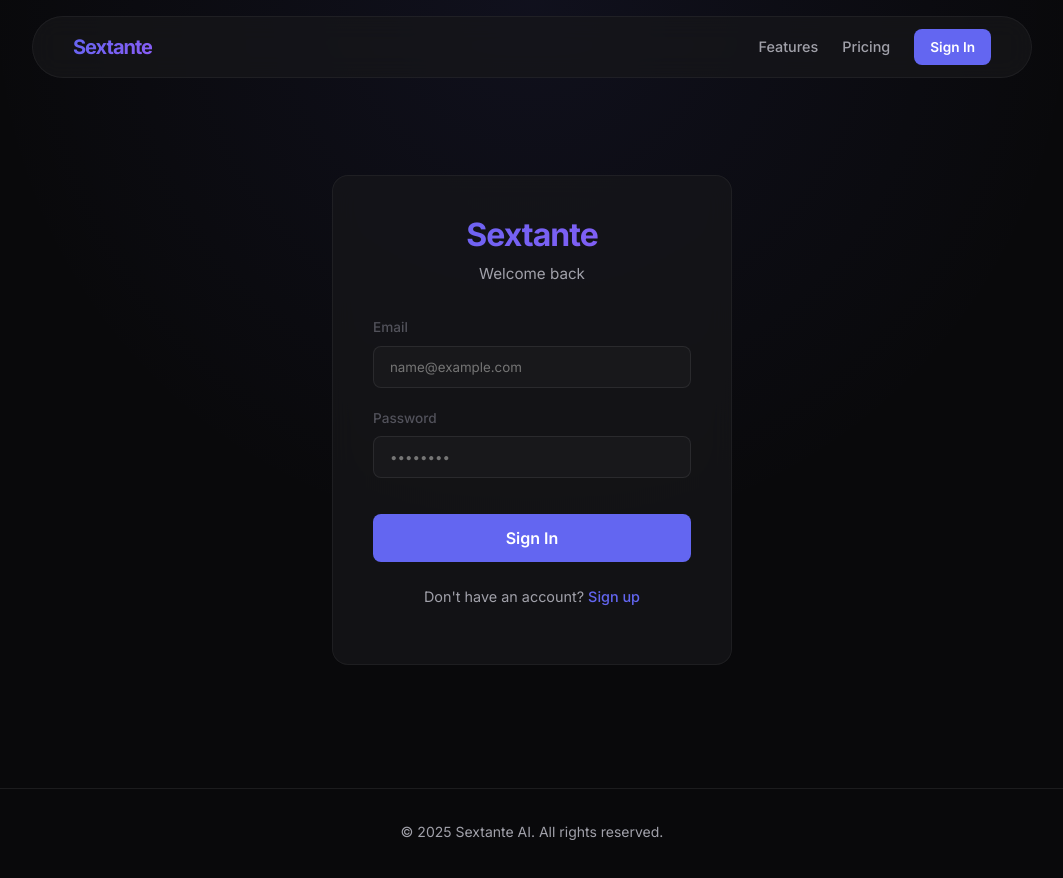
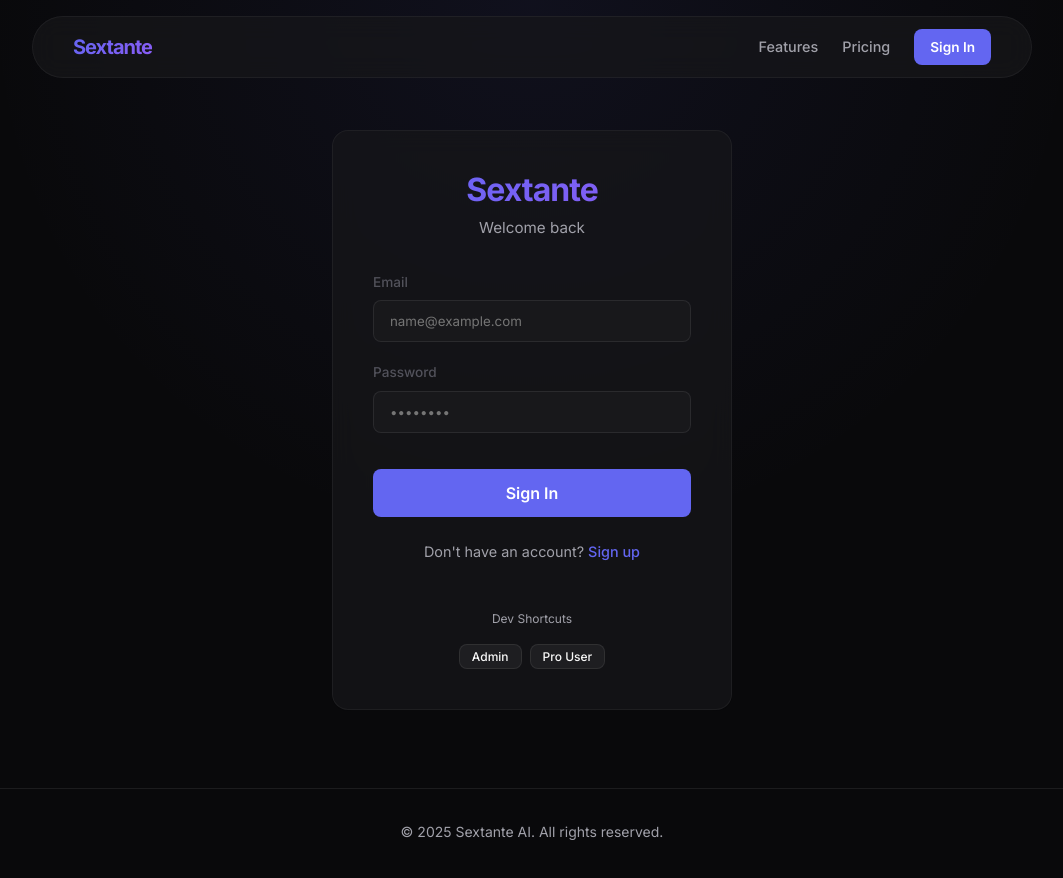
Before and after one commit to BytedMinds/progetto-immagini-sextante, a Nuxt app: page /auth in a window 1280 px wide. Shown: the top 878 px of the page, without its empty margins (108-1171 px from the left). Built offline with nearby package versions, Linux system fonts and the light colour scheme.

Commit message:
inzio editor e autenticazione

```diff
--- a/app/layouts/app.vue
+++ b/app/layouts/app.vue
@@ -119,7 +119,7 @@ const handleLogout = () => {
 
 .app-content {
   flex: 1;
-  padding: var(--space-8);
   overflow-x: hidden;
+  /* padding removed for full-width editor */
 }
 </style>
--- a/app/pages/admin/index.vue
+++ b/app/pages/admin/index.vue
@@ -1,7 +1,7 @@
 <template>
-  <div class="admin-dashboard">
-    <header class="dashboard-header">
-      <h1>Admin Dashboard</h1>
+  <div class="admin-dashboard container-padded">
+    <header class="mb-8">
+      <h1 class="text-2xl font-bold mb-2">Admin Dashboard</h1>
       <div class="actions">
         <NuxtLink to="/editor" class="btn-text">Back to Editor</NuxtLink>
       </div>
@@ -73,8 +73,11 @@ definePageMeta({
 </script>
 
 <style scoped>
+.container-padded {
+  padding: 2rem;
+}
+
 .admin-dashboard {
-  padding: 2rem;
   max-width: 1200px;
   margin: 0 auto;
 }
--- a/app/pages/auth.vue
+++ b/app/pages/auth.vue
@@ -44,6 +44,19 @@
           <a href="#" @click.prevent="isLogin = true">Sign in</a>
         </p>
       </div>
+
+      <!-- Developer Quality of Life -->
+      <div class="dev-tools mt-8 pt-4 border-t border-white/5" v-if="isLogin">
+        <p class="text-xs text-muted mb-2 text-center">Dev Shortcuts</p>
+        <div class="flex gap-2 justify-center">
+           <button class="btn-xs btn-secondary" @click.prevent="fillCreds('admin@sextante.app', 'password123')">
+             Admin
+           </button>
+           <button class="btn-xs btn-secondary" @click.prevent="fillCreds('user@sextante.app', 'password123')">
+             Pro User
+           </button>
+        </div>
+      </div>
     </div>
   </div>
 </template>
@@ -54,6 +67,11 @@ const isLogin = ref(true)
 const email = ref('')
 const password = ref('')
 const loading = ref(false)
+
+const fillCreds = (e: string, p: string) => {
+  email.value = e
+  password.value = p
+}
 
 const handleSubmit = async () => {
   loading.value = true
@@ -169,4 +187,24 @@ const handleSubmit = async () => {
 .auth-footer a:hover {
   text-decoration: underline;
 }
+
+.dev-tools {
+  text-align: center;
+}
+
+.btn-xs {
+  font-size: 0.75rem;
+  padding: 0.25rem 0.75rem;
+  height: auto;
+}
+
+.border-t { border-top-width: 1px; }
+.border-white\/5 { border-color: rgba(255,255,255,0.05); }
+.mt-8 { margin-top: 2rem; }
+.pt-4 { padding-top: 1rem; }
+.text-xs { font-size: 0.75rem; }
+.text-center { text-align: center; }
+.flex { display: flex; }
+.gap-2 { gap: 0.5rem; }
+.justify-center { justify-content: center; }
 </style>
--- a/app/pages/settings.vue
+++ b/app/pages/settings.vue
@@ -41,6 +41,7 @@ definePageMeta({
 
 <style scoped>
 .settings-page {
+  padding: 2rem;
   padding: 2rem;
   max-width: 800px;
   margin: 0 auto;
```
Also changed, not shown: 1 other file (tests, documents, lock files or other folders).
